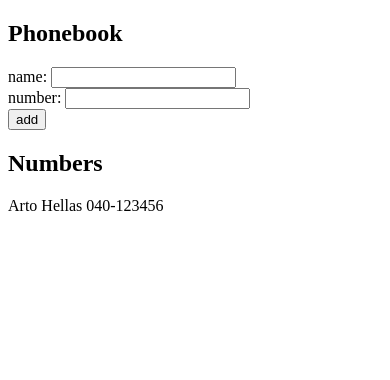
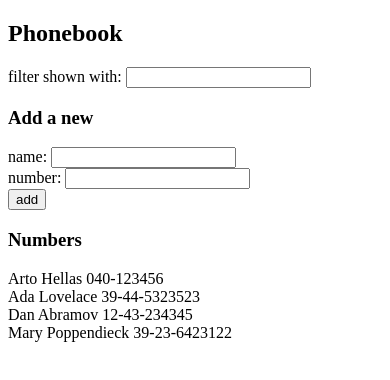
Before and after one commit to NayyerAhmad/fullstack-open-2024, a React (Vite) app in the folder part2/phonebook/: page / in a window 390 px wide. Shown: the top 380 px of the page. Built offline with nearby package versions, Linux system fonts and the light colour scheme.

Commit message:
feat: implement search functionality to filter phonebook by name

```diff
--- a/part2/phonebook/src/App.jsx
+++ b/part2/phonebook/src/App.jsx
@@ -2,10 +2,14 @@
 
 const App = () => {
   const [persons, setPersons] = useState([
-    { name: 'Arto Hellas', number: '040-123456' }
+    { name: 'Arto Hellas', number: '040-123456', id: 1 },
+    { name: 'Ada Lovelace', number: '39-44-5323523', id: 2 },
+    { name: 'Dan Abramov', number: '12-43-234345', id: 3 },
+    { name: 'Mary Poppendieck', number: '39-23-6423122', id: 4 }
   ])
   const [newName, setNewName] = useState('')
   const [newNumber, setNewNumber] = useState('')
+  const [search, setSearch] = useState('')
 
   const handleNameChange = (event) => {
     setNewName(event.target.value)
@@ -15,20 +19,36 @@
     setNewNumber(event.target.value)
   }
 
+  const handleSearchChange = (event) => {
+    setSearch(event.target.value)
+  }
+
   const addPerson = (event) => {
     event.preventDefault()
     if (persons.some(person => person.name === newName)) {
       alert(`${newName} is already added to phonebook`)
     } else {
-      setPersons(persons.concat({ name: newName, number: newNumber }))
+      const newPerson = { name: newName, number: newNumber, id: persons.length + 1 }
+      setPersons(persons.concat(newPerson))
     }
     setNewName('')
     setNewNumber('')
   }
 
+  const filteredPersons = persons.filter(person =>
+    person.name.toLowerCase().includes(search.toLowerCase())
+  )
+
   return (
     <div>
       <h2>Phonebook</h2>
+
+      <div>
+        filter shown with: <input value={search} onChange={handleSearchChange} />
+      </div>
+
+      <h3>Add a new</h3>
+
       <form onSubmit={addPerson}>
         <div>
           name: <input value={newName} onChange={handleNameChange} />
@@ -40,8 +60,13 @@
           <button type="submit">add</button>
         </div>
       </form>
-      <h2>Numbers</h2>
-      {persons.map(person => <div key={person.name}>{person.name} {person.number}</div>)}
+
+      <h3>Numbers</h3>
+      {filteredPersons.map(person => (
+        <div key={person.id}>
+          {person.name} {person.number}
+        </div>
+      ))}
     </div>
   )
 }
```
